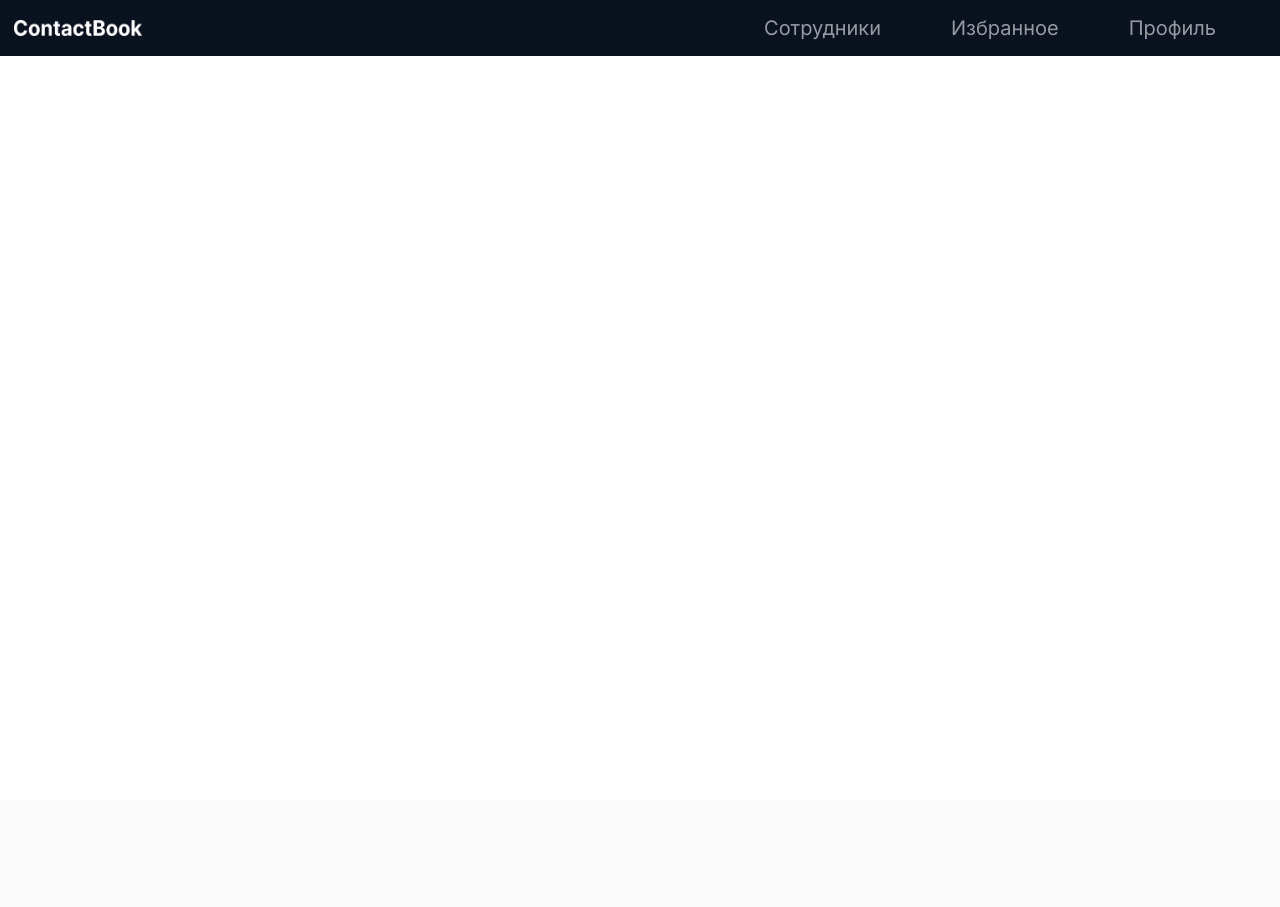
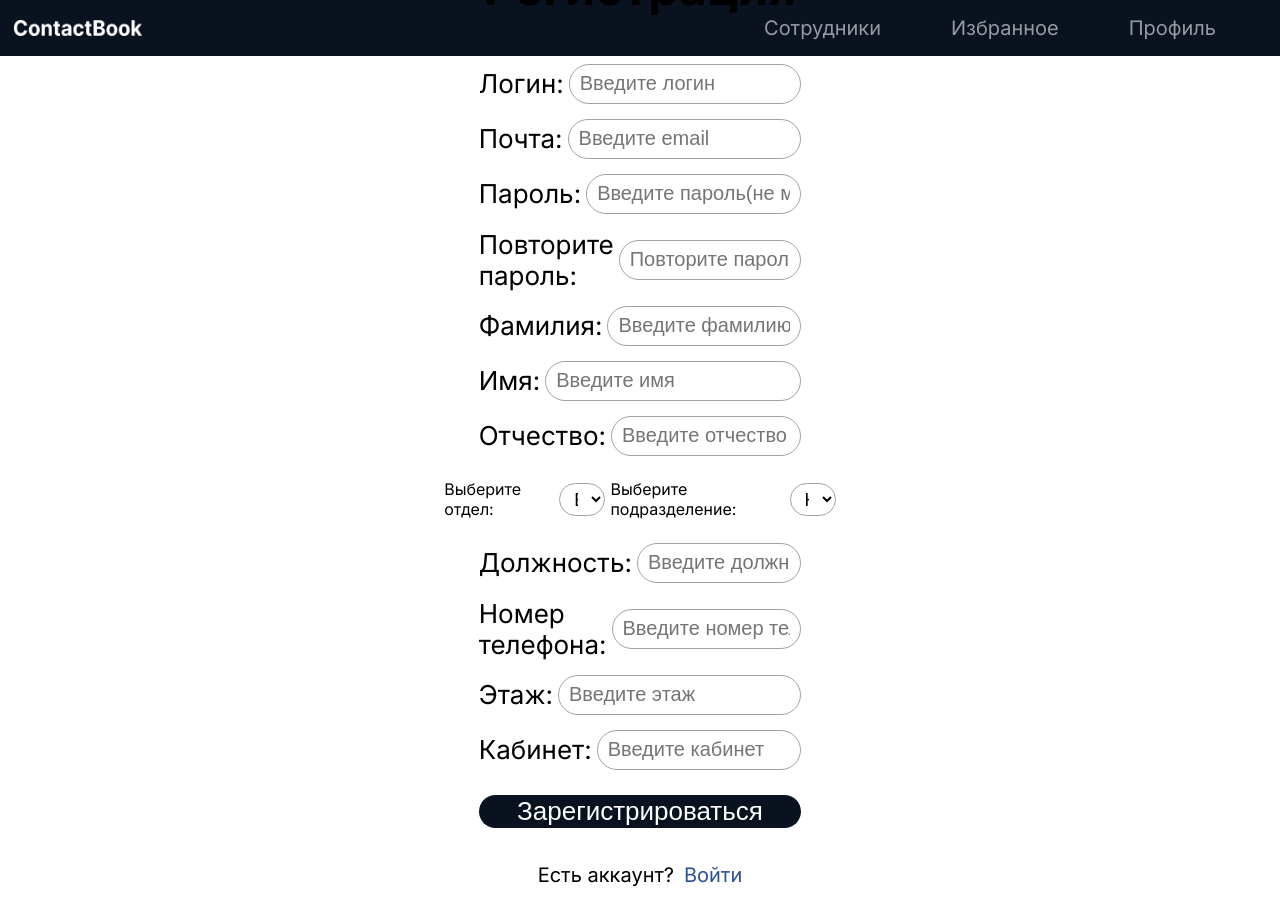
Before and after one commit to mikkixx/ContactBook, a Django app: template metanit/ContactBook/templates/contactbook/register.html in a window 1280 px wide. Before the commit the page ends 56 px from the top, so only its background shows below. Run offline with Django 5.2, Linux system fonts and the light colour scheme; data comes from the database, SQL or seed files in the repository; tables that the repository leaves empty hold one stand-in row (values such as "Sample post"); the template is opened without the code that fills it: values that come from a table or form of the project are taken from there, most other values are stand-ins (such as "Sample title", 1, 10 or a date in 2020).

Commit message:
Добавление страницы регистрации

```diff
--- a/metanit/ContactBook/templates/contactbook/register.html
+++ b/metanit/ContactBook/templates/contactbook/register.html
@@ -2,5 +2,129 @@
 {% block title %}Регистрация{% endblock %}
 
 {% block content %}
+<div class="auth-card">
+    <form method="post" action="{% url 'contactbook:register' %}">
+        {% csrf_token %}
+        <div class="form">
+            <h1>Регистрация</h1>
+            <!--логин-->
+            <div class="row">
+                <label for="login">Логин: </label>
+                <input type="text" placeholder="Введите логин" id="login" name="username" required>
+            </div>
+            <!--email-->
+            <div class="row">
+                <label for="email">Почта: </label>
+                <input type="email" placeholder="Введите email" id="email" name="email" required>
+            </div>
+             <!--Пароль-->
+            <div class="row">
+                <label for="pass">Пароль:</label>
+                <input type="password" placeholder="Введите пароль(не менее 6 символов)" id="pass" name="password" minlength="6" required>
+            </div>
+             <!--подтверждение пароля-->
+            <div class="row">
+                <label for="confrm_pass">Повторите пароль:</label>
+                <input type="password" placeholder="Повторите пароль" id="confrm_pass" name="confirm_password" required>
+            </div>
+             <!--фамилия-->
+            <div class="row">
+                <label for="last_name">Фамилия:</label>
+                <input type="text" placeholder="Введите фамилию" id="last_name" name="last_name" required>
+            </div>
+             <!--имя-->
+            <div class="row">
+                <label for="first_name">Имя:</label>
+                <input type="text" placeholder="Введите имя" id="first_name" name="first_name" required>
+            </div>
+             <!--отчество-->
+            <div class="row">
+                <label for="middle_name">Отчество:</label>
+                <input type="text" placeholder="Введите отчество" id="middle_name" name="middle_name" required>
+            </div>
+            <div class="elements">
+                <!--выпадающий список отедлов-->
+                <label for="dept-select">Выберите отдел:</label>
+                <select name="department" id="depыt-select">
+                    <option value="">Все отделы</option>
+                    {% for dept in departments %}
+                        <option value="{{ dept.id }}" {% if dept_id == dept.id|stringformat:"s" %}selected{% endif %}>
+                            {{ dept.name }}
+                        </option>
+                    {% endfor %}
+                </select>
+                 <!--выпадающий список подразделенй-->
+                <label for="sub-select">Выберите подразделение:</label>
+                <select name="subdivision" id="sub-select">
+                    <option value="">Нет</option>
+                </select>
+            </div>
+            <!--должность-->
+            <div class="row">
+                <label for="position">Должность:</label>
+                <input type="text" placeholder="Введите должность" id="position" name="position" required>
+            </div>
+            <!--номер тел.-->
+            <div class="row">
+                <label for="phone">Номер телефона:</label>
+                <input type="tel" placeholder="Введите номер телефона" id="phone" name="phone" required>
+            </div>
+            <!--этаж-->
+            <div class="row">
+                <label for="floor">Этаж:</label>
+                <input type="text" placeholder="Введите этаж" id="floor" name="floor" required>
+            </div>
+            <!--кабинет-->
+            <div class="row">
+                <label for="cab">Кабинет:</label>
+                <input type="text" placeholder="Введите кабинет" id="cab" name="cabinet" required>
+            </div>
+            {% if form.non_field_errors %}
+                <div class="error-box">
+                    {{ form.non_field_errors }}
+                </div>
+            {% endif %}
 
+            <button type="submit" href="{% url 'contactbook:login' %}">Зарегистрироваться</button>
+            <div class="link">
+                <p>Есть аккаунт?</p>
+                <a href="{% url 'contactbook:login' %}">Войти</a>
+            </div>
+        </div>
+    </form>
+</div>
+
+<script>
+document.addEventListener('DOMContentLoaded', () => {
+    const deptSelect = document.getElementById('dept-select');
+    const subSelect = document.getElementById('sub-select');
+
+    function loadSubdivisions(deptId) {
+        subSelect.innerHTML = '<option value="">Нет</option>';
+        if (!deptId) return;
+
+        fetch(`/api/subdivisions/?dept_id=${deptId}`)
+            .then(res => res.json())
+            .then(data => {
+                if (data.subdivisions.length > 0) {
+                    const allOpt = document.createElement('option');
+                    allOpt.value = "";
+                    allOpt.textContent = "Все подразделения";
+                    subSelect.appendChild(allOpt);
+
+                    data.subdivisions.forEach(sub => {
+                        const opt = document.createElement('option');
+                        opt.value = sub.id;
+                        opt.textContent = sub.name;
+                        if ("{{ sub_id }}" === String(sub.id)) opt.selected = true;
+                        subSelect.appendChild(opt);
+                    });
+                }
+            });
+    }
+
+    deptSelect.addEventListener('change', () => loadSubdivisions(deptSelect.value));
+    if (deptSelect.value) loadSubdivisions(deptSelect.value);
+});
+</script>
 {% endblock %}
```
